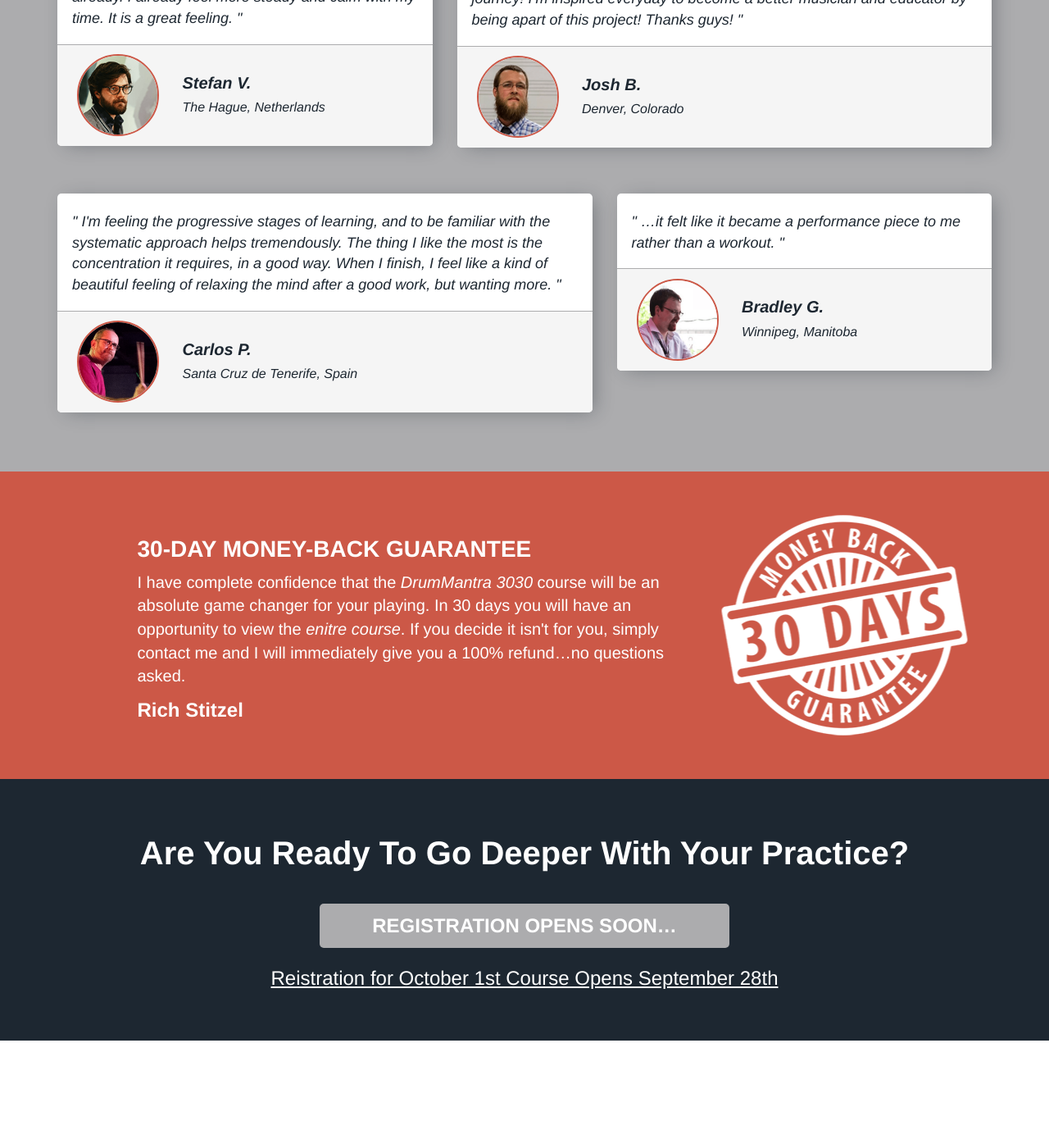
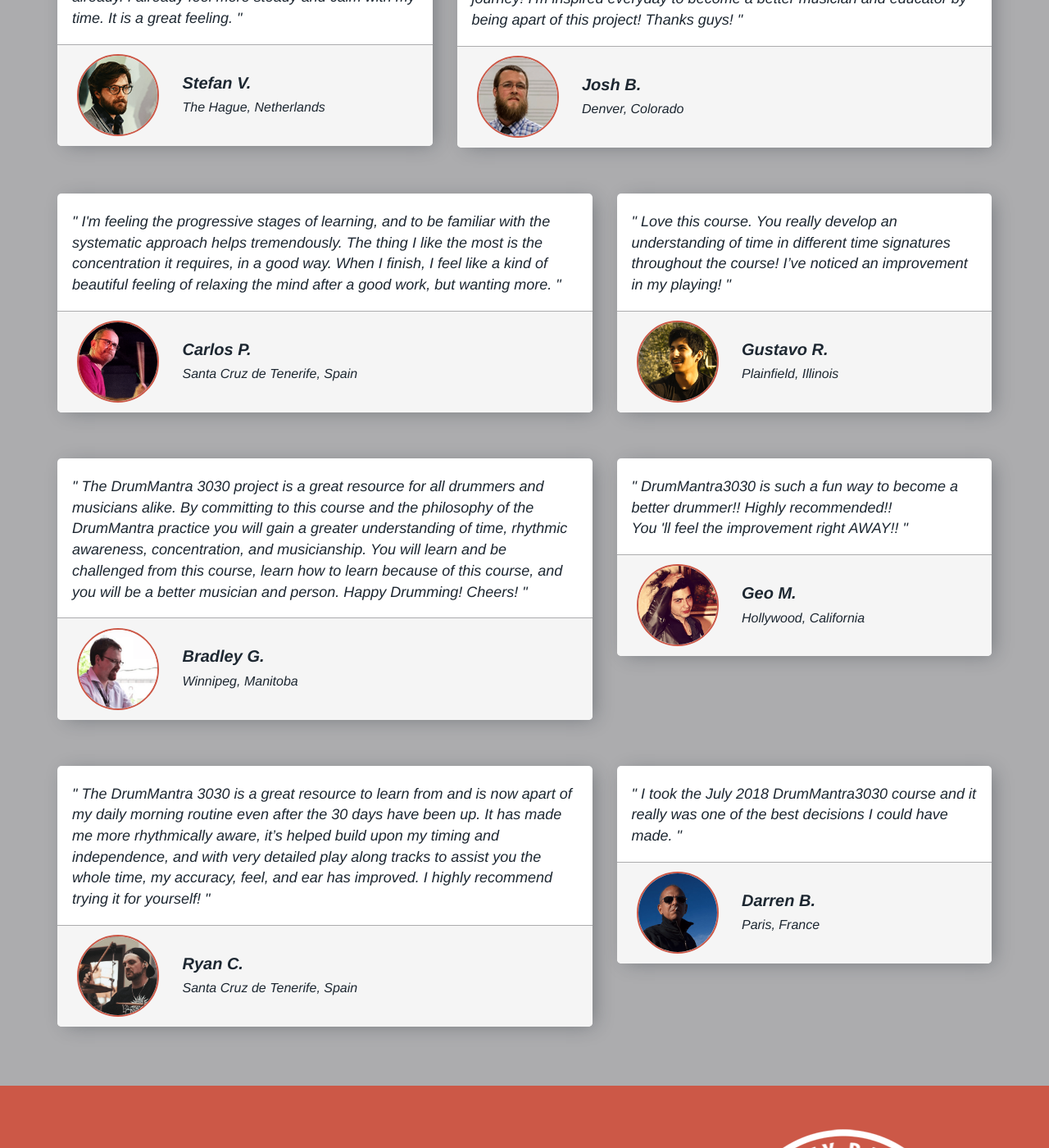
Before and after one commit to MattCordier/drum-mantra-3030, a Jekyll site: the page built from index.html, in a window 1280 px wide and 1400 px high, scrolled down 2753 px. Shown: the whole window at 82% size. Built offline with Jekyll 4.4.1, drawn with Linux system fonts in a browser that asks for light colours; before the commit the page ends 4022 px from its top, so only the background shows below that.

Commit message:
- updated quotes

```diff
--- a/index.html
+++ b/index.html
@@ -238,12 +238,73 @@
 
 				<div class="col-xs-12 col-md-5">
 					<div class="quote-card__div">
-						<p class="quote__p">" &hellip;it felt like it became a performance piece to me rather than a workout. "</p>
+						<p class="quote__p">" Love this course. You really develop an understanding of time in different time signatures throughout the course! I’ve noticed an improvement in my playing!  "</p>
+
+						<div class="student-quote__div">
+							<img src="/public/img/sales-page/gustavo-r.png" class="student-quote__img">
+							<p class="student-quote__p--name">Gustavo R. <br>
+								<span class="student-quote__p--detail">Plainfield, Illinois</span>
+							</p>
+						</div>
+					</div>
+				</div><!-- /col -->
+			</div><!-- /row -->
+
+			<div class="row">
+				<div class="col-xs-12 col-md-7">
+					<div class="quote-card__div">
+						<p class="quote__p">" The DrumMantra 3030 project is a great resource for all drummers and musicians alike. By committing to this course and the philosophy of the DrumMantra practice you will gain a greater understanding of time, rhythmic awareness, concentration, and musicianship. You will learn and be challenged from this course, learn how to learn because of this course, and you will be a better musician and person. Happy Drumming! Cheers!  "</p>
 
 						<div class="student-quote__div">
 							<img src="/public/img/sales-page/bradley-g.png" class="student-quote__img">
 							<p class="student-quote__p--name">Bradley G. <br>
 								<span class="student-quote__p--detail">Winnipeg, Manitoba</span>
+							</p>
+						</div>
+					</div>
+				</div><!-- /col -->
+
+
+
+				<div class="col-xs-12 col-md-5">
+					<div class="quote-card__div">
+						<p class="quote__p">" DrumMantra3030 is such a fun way to become a better drummer!! Highly recommended!! <br>
+            You 'll feel the improvement right AWAY!! "</p>
+
+						<div class="student-quote__div">
+							<img src="/public/img/sales-page/geo-m.png" class="student-quote__img">
+							<p class="student-quote__p--name">Geo M. <br>
+								<span class="student-quote__p--detail">Hollywood, California</span>
+							</p>
+						</div>
+					</div>
+				</div><!-- /col -->
+			</div><!-- /row -->
+
+			<div class="row">
+				<div class="col-xs-12 col-md-7">
+					<div class="quote-card__div">
+						<p class="quote__p">" The DrumMantra 3030 is a great resource to learn from and is now apart of my daily morning routine even after the 30 days have been up. It has made me more rhythmically aware, it’s helped build upon my timing and independence, and with very detailed play along tracks to assist you the whole time, my accuracy, feel, and ear has improved. I highly recommend trying it for yourself! "</p>
+
+						<div class="student-quote__div">
+							<img src="/public/img/sales-page/ryan-c.png" class="student-quote__img">
+							<p class="student-quote__p--name">Ryan C. <br>
+								<span class="student-quote__p--detail">Santa Cruz de Tenerife, Spain</span>
+							</p>
+						</div>
+					</div>
+				</div><!-- /col -->
+
+
+
+				<div class="col-xs-12 col-md-5">
+					<div class="quote-card__div">
+						<p class="quote__p">" I took the July 2018 DrumMantra3030 course and it really was one of the best decisions I could have made. "</p>
+
+						<div class="student-quote__div">
+							<img src="/public/img/sales-page/darren-b.png" class="student-quote__img">
+							<p class="student-quote__p--name">Darren B.<br>
+								<span class="student-quote__p--detail">Paris, France</span>
 							</p>
 						</div>
 					</div>
```
Also changed, not shown: public/img/sales-page/darren-b.png (added), public/img/sales-page/geo-m.png (added), public/img/sales-page/gustavo-r.png (added), public/img/sales-page/ryan-c.png (added).
